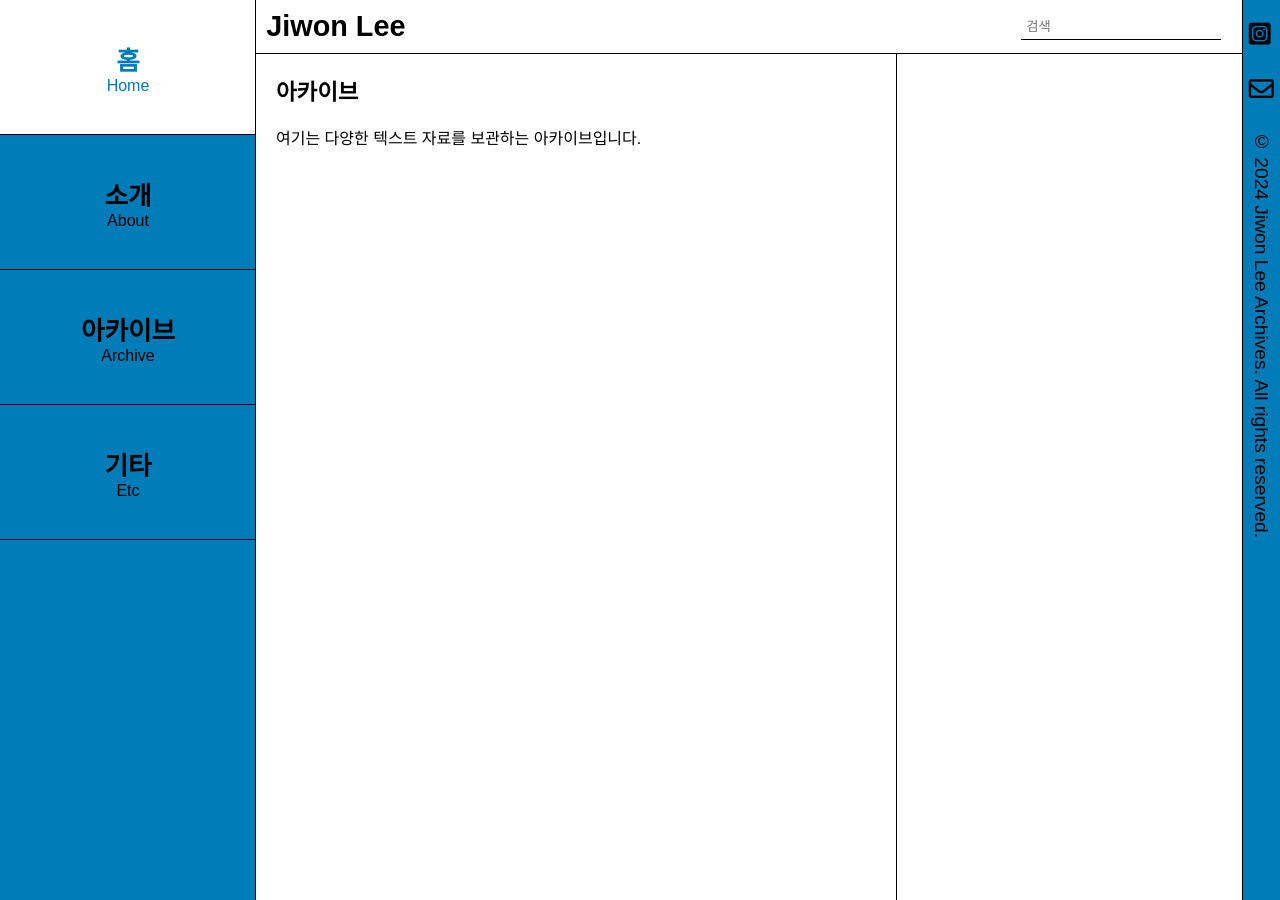
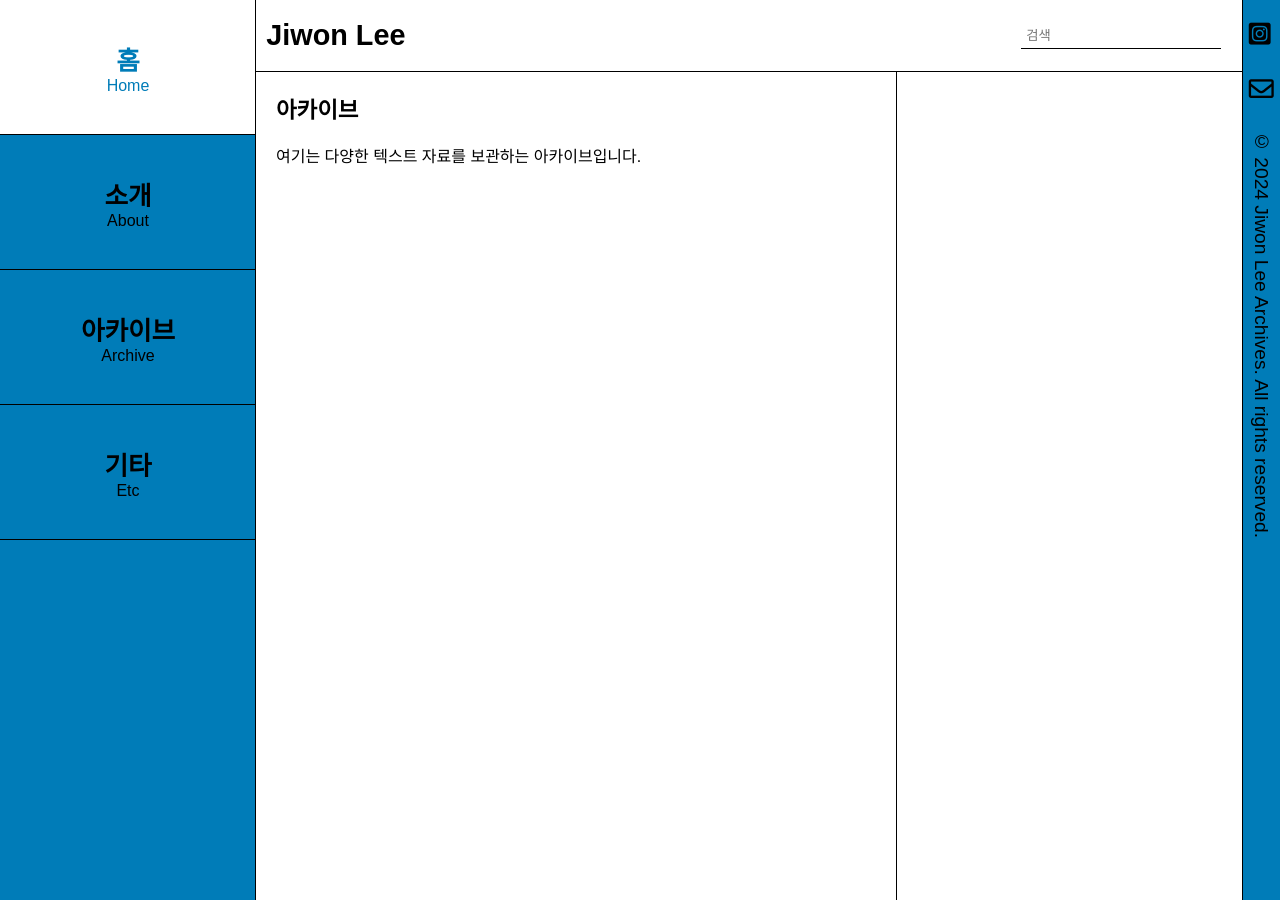
Before and after one commit to LfayeJ/archives, a Jekyll site: the page built from index.html, in a window 1280 px wide and 900 px high. Built offline with Jekyll 4.4.1, drawn with Linux system fonts in a browser that asks for light colours; some web fonts are replaced.

Commit message:
Update styles.css

```diff
--- a/assets/css/styles.css
+++ b/assets/css/styles.css
@@ -178,6 +178,7 @@
 }
 
 .primary-content, .secondary-content {
+    height: calc(100vh - 8vh); /* 예: 헤더와 푸터의 높이를 제외한 높이로 설정 */
     overflow-y: scroll; /* 스크롤 가능하게 설정 */
 }
 
@@ -252,6 +253,7 @@
 header {
   padding: 0.8vw;
   width: calc(100% - 23vw); /* Adjusted width to exclude side-menu and footer */
+  height: 8vh;
   margin-left: 20vw; /* side-menu의 너비만큼 왼쪽 여백 추가 */
   text-align: left;
   border-bottom: 1px solid var(--border-color);
```
